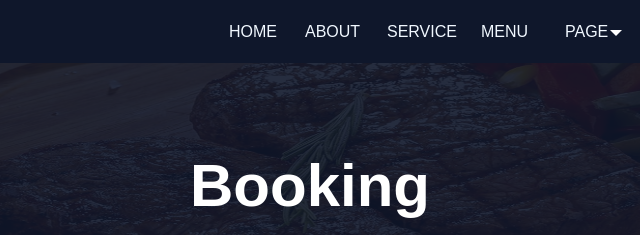
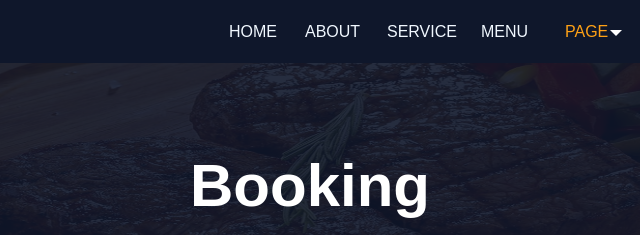
Before and after one commit to vutrungquan/Baitapnhom6, a plain HTML site: page booking.html in a window 1280 px wide. Shown: the top 235 px of the page, 350-990 px from the left. Drawn offline with Linux system fonts and the light colour scheme.

Commit message:
quan_update

```diff
--- a/css/booking.css
+++ b/css/booking.css
@@ -128,7 +128,9 @@
     left: 915px;
     position: absolute;
   }
-
+  .page a{
+    color: #fea116;;
+  }
   .page::after {
     content: "";
     position: absolute;
```
Also changed, not shown: index.html (+1 -1 lines).
